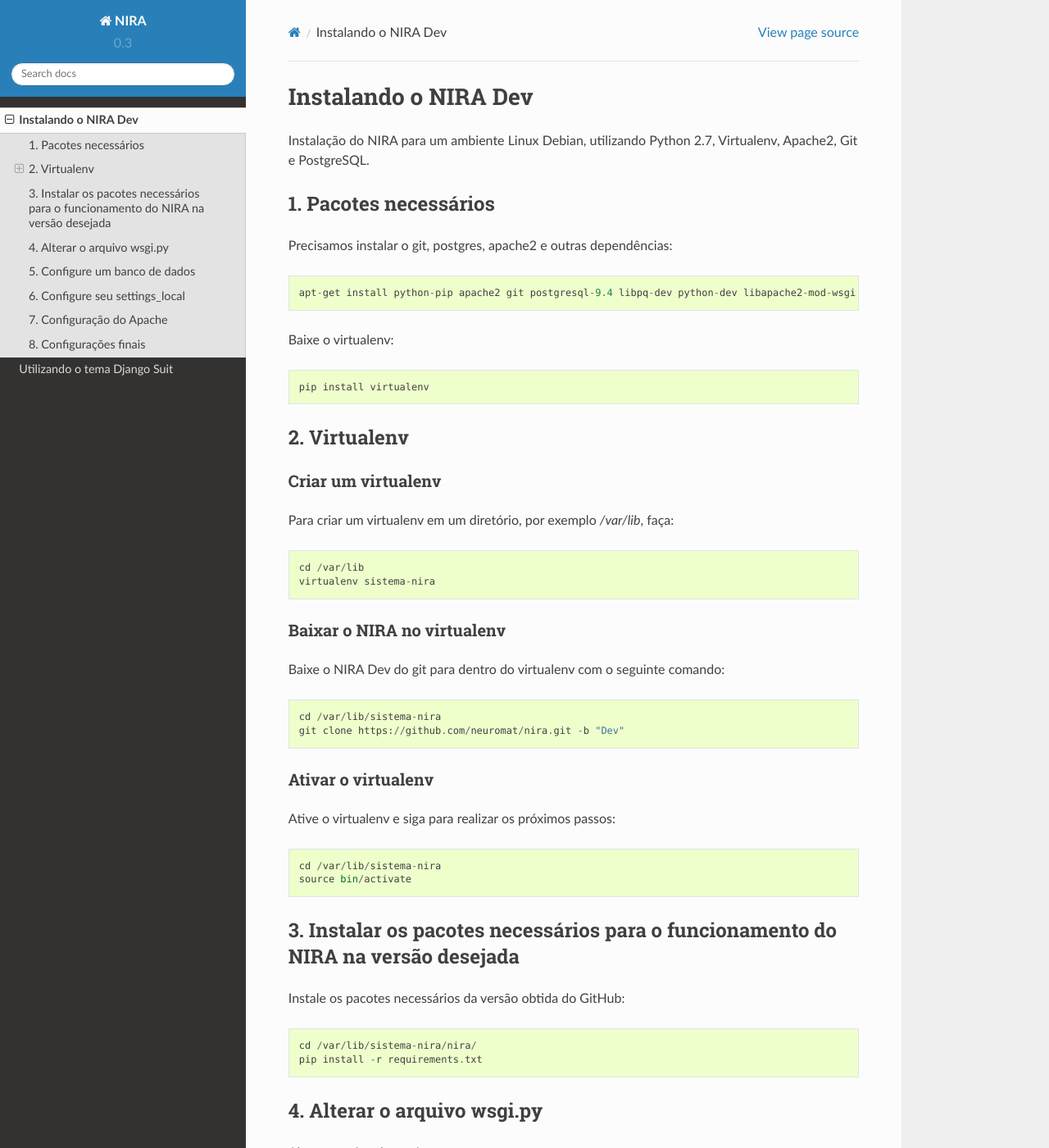
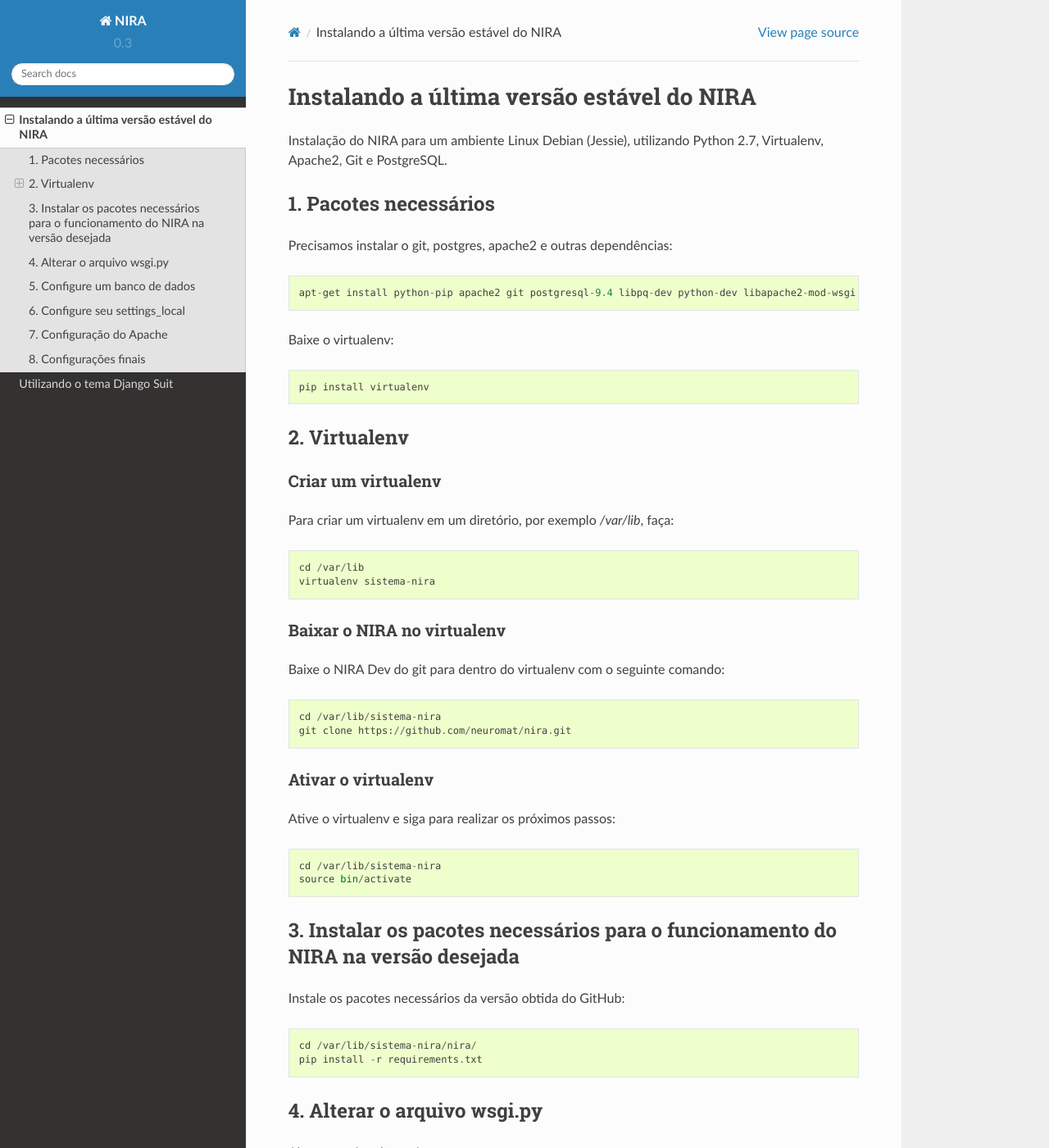
Before and after one commit to neuromat/intranet, a Sphinx documentation site: the page built from docs/source/install/main.rst, in a window 1280 px wide and 1400 px high. Shown: the whole window at 82% size. Built offline with Sphinx 7.4.7 and the Read the Docs theme 2.0.0, drawn with Linux system fonts in a browser that asks for light colours.

Commit message:
Instructions for latest stable version of the NIRA

```diff
--- a/docs/source/install/main.rst
+++ b/docs/source/install/main.rst
@@ -1,7 +1,7 @@
-Instalando o NIRA Dev
+Instalando a última versão estável do NIRA
 =========================
 
-Instalação do NIRA para um ambiente Linux Debian, utilizando Python 2.7, Virtualenv, Apache2, Git e PostgreSQL.
+Instalação do NIRA para um ambiente Linux Debian (Jessie), utilizando Python 2.7, Virtualenv, Apache2, Git e PostgreSQL.
 
 
 1. Pacotes necessários
@@ -35,7 +35,7 @@
 Baixe o NIRA Dev do git para dentro do virtualenv com o seguinte comando::
 
 	cd /var/lib/sistema-nira
-	git clone https://github.com/neuromat/nira.git -b "Dev"
+	git clone https://github.com/neuromat/nira.git
 
 
 Ativar o virtualenv
```
